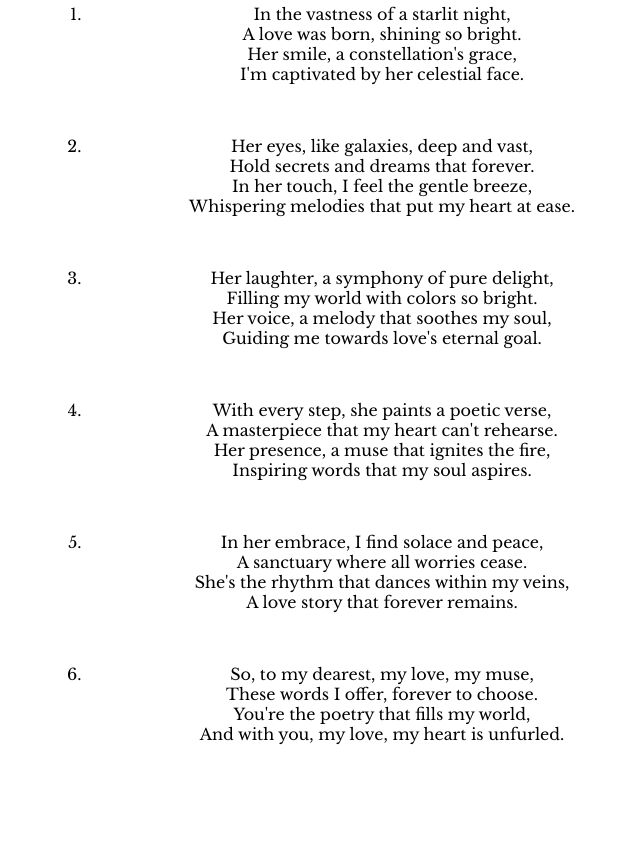
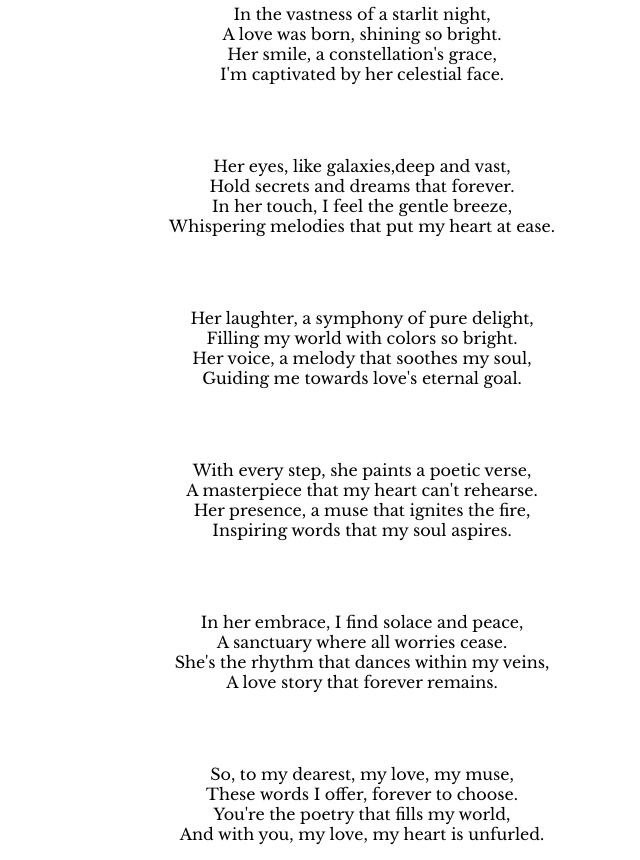
Before and after one commit to Isaacatin/Atin-s-Poet, a plain HTML site: page index.html in a window 1280 px wide. Shown: the part 708-1568 px from the top of the page, without its empty margins (278-918 px from the left). Before the commit the page ends 1468 px from the top, so only its background shows below. Drawn offline with nearby package versions, Linux system fonts and the light colour scheme.

Commit message:
Add files via upload

```diff
--- a/index.html
+++ b/index.html
@@ -12,42 +12,43 @@
     <div class="poster">
     <img class ="atin-img" src="./assets/atin.png" alt="atin pic">
     <h1>Love of my life</h1>
-    <ol>
-    <li><P>In the vastness of a starlit night,<br>
+
+      <P>In the vastness of a starlit night,<br>
         A love was born, shining so bright.<br>
         Her smile, a constellation's grace,<br>
-        I'm captivated by her celestial face.<br></P></li>
+        I'm captivated by her celestial face.</P> <br>
         <br>
 
-      <li><p>Her eyes, like galaxies, deep and vast,<br>
+
+      <p>Her eyes, like galaxies,deep and vast,<br>
         Hold secrets and dreams that forever.<br>
         In her touch, I feel the gentle breeze,<br>
-        Whispering melodies that put my heart at ease.<br></p></li>
+        Whispering melodies that put my heart at ease.</p><br>
         <br>
 
-       <li><p> Her laughter, a symphony of pure delight,<br>
+       <p> Her laughter, a symphony of pure delight,<br>
         Filling my world with colors so bright.<br>
         Her voice, a melody that soothes my soul,<br>
-        Guiding me towards love's eternal goal.<br></p></li>
+        Guiding me towards love's eternal goal.</p><br>
         <br>
 
-       <li><p> With every step, she paints a poetic verse,<br>
+       <p> With every step, she paints a poetic verse,<br>
         A masterpiece that my heart can't rehearse.<br>
         Her presence, a muse that ignites the fire,<br>
-        Inspiring words that my soul aspires.<br></p></li>
+        Inspiring words that my soul aspires.</p><br>
         <br>
 
-       <li><p> In her embrace, I find solace and peace,<br>
+       <p> In her embrace, I find solace and peace,<br>
         A sanctuary where all worries cease.<br>
         She's the rhythm that dances within my veins,<br>
-        A love story that forever remains.<br></p></li>
+        A love story that forever remains.</p><br>
         <br>
 
-     <li><p>So, to my dearest, my love, my muse,<br>
+     <p>So, to my dearest, my love, my muse,<br>
         These words I offer, forever to choose.<br>
         You're the poetry that fills my world,<br>
-        And with you, my love, my heart is unfurled.</P></li>
-      </ol>
+        And with you, my love, my heart is unfurled.</P>
+
     </div>
 
 </body>
```
